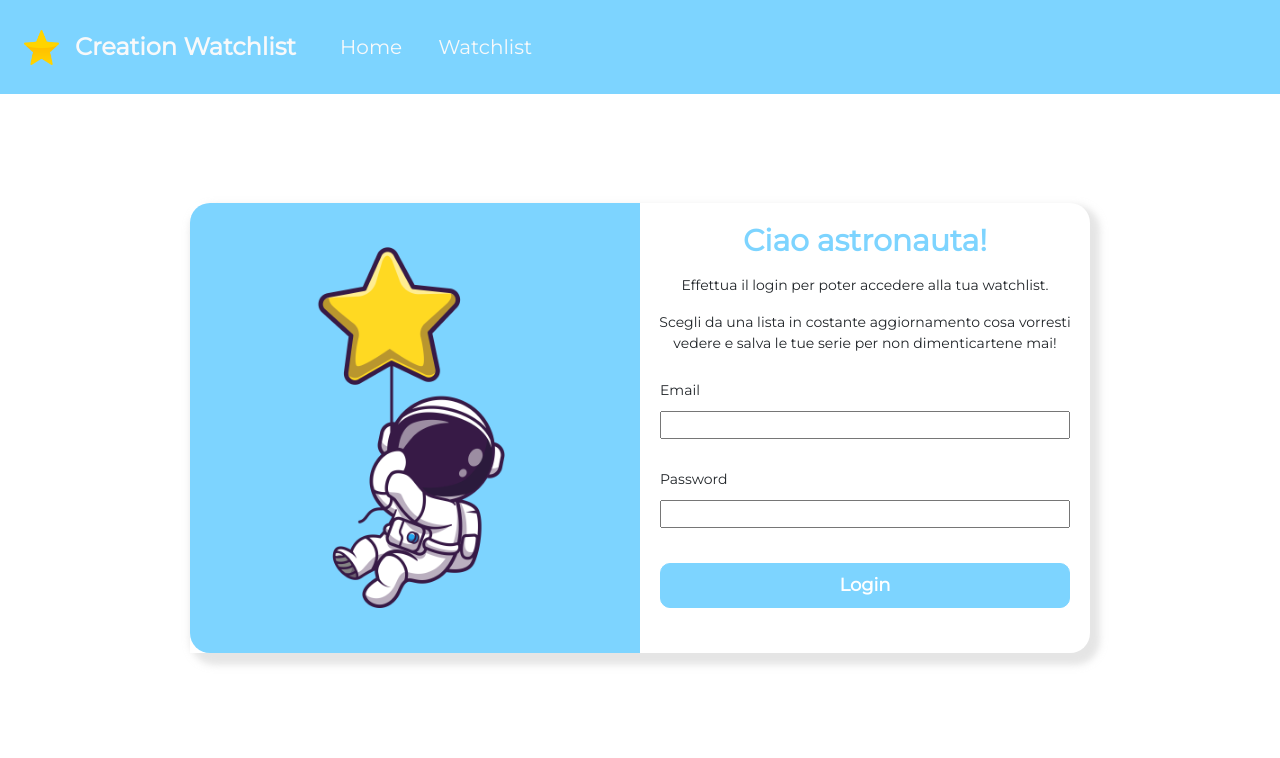
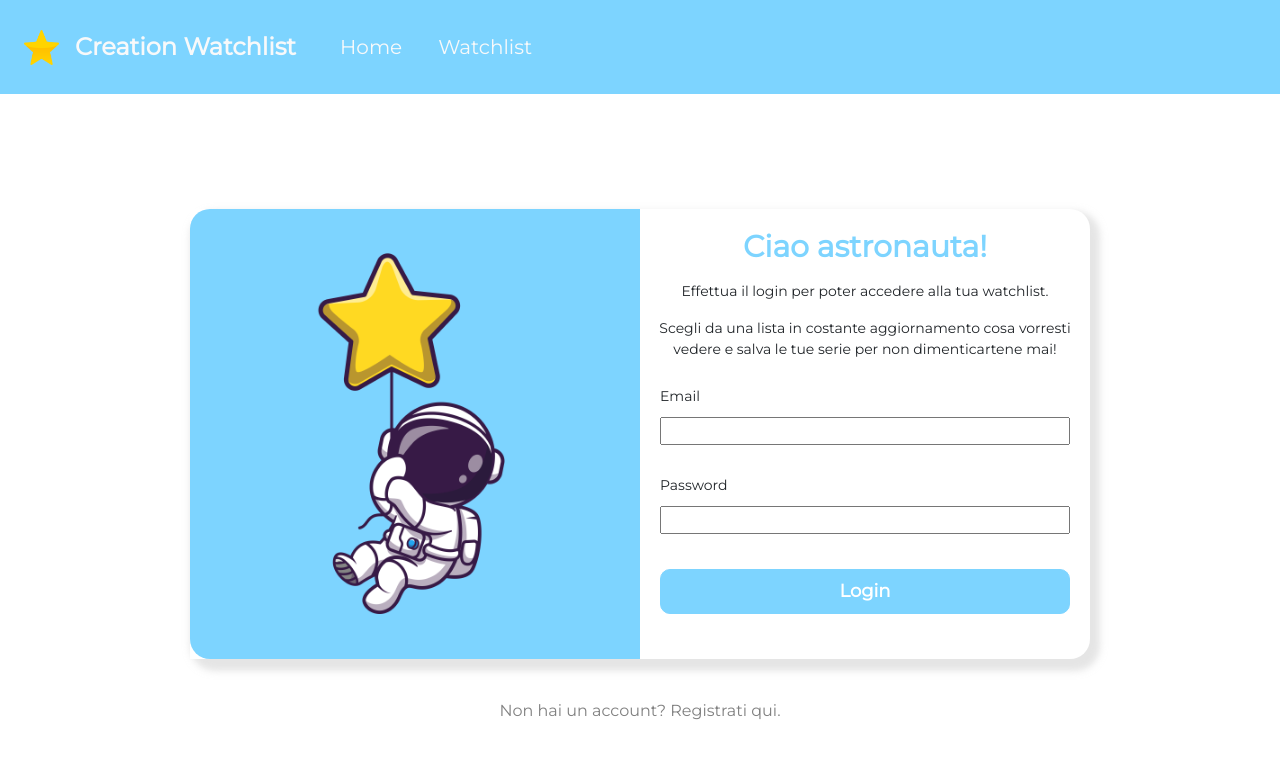
Before and after one commit to Selenejpg/creation_watchlist, a Vue app: page / in a window 1280 px wide. Shown: the top 758 px of the page. Built offline with nearby package versions, Linux system fonts and the light colour scheme.

Commit message:
fixes to login page

```diff
--- a/src/App.vue
+++ b/src/App.vue
@@ -2,19 +2,22 @@
   <div id="app">
     <HeaderComp/>
     <LoginComp/>
+    <FooterComp/>
   </div>
 </template>
 
 <script>
+import HeaderComp from './components/HeaderComp.vue'
 import LoginComp from './components/LoginComp.vue'
-import HeaderComp from './components/HeaderComp.vue'
+import FooterComp from './components/FooterComp.vue'
 import "bootstrap"
 
 export default {
   name: 'App',
   components: {
     HeaderComp,
-    LoginComp
+    LoginComp,
+    FooterComp
   }
 }
 </script>
--- /dev/null
+++ b/src/components/FooterComp.vue
@@ -0,0 +1,34 @@
+<template>
+    <footer>
+        <div>
+            <a href="https://www.youtube.com/watch?v=dQw4w9WgXcQ" target="_blank">Non hai un account? Registrati qui.</a>
+        </div>
+    </footer>
+</template>
+
+<script>
+    export default {
+    //Cambiare il nome con quello del componente creato
+    name: 'FooterComp',
+    }
+</script>
+
+<style scoped lang="scss">
+@import '../sass/breakpoint.scss';
+@import '../sass/variables.scss';
+
+    footer{
+        margin-top: 20px;
+        margin-bottom: 50px;
+        text-align: center;
+        font-size: 14px;
+        @include tablet-min{
+            margin-top: 40px;
+            font-size: 16px;
+        }
+        a{
+            text-decoration: none;
+            color: gray;
+        }
+    }
+</style>
--- a/src/sass/_login.scss
+++ b/src/sass/_login.scss
@@ -4,7 +4,6 @@
 .login-body{
     text-align: center;
     @include tablet-min{
-        height: auto;
         display: flex;
         justify-content: center;
         flex-direction: row;
@@ -15,13 +14,14 @@
     @include tablet-min{
         display: flex;
         border-radius: 20px;
-        margin-top: 8.5%;
+        margin-top: 9%;
         -webkit-box-shadow: 5px 7px 7px 5px rgba(211,211,211,0.6);
         box-shadow: 5px 7px 7px 5px rgba(211,211,211,0.6);
     }
 
     @include laptop-min{
         height: 500px;
+        margin-top: 6%;
     }
 }
 
@@ -60,7 +60,7 @@
 
 .right-container{
     padding: 20px;
-    margin-bottom: 30px;
+
 
     @include tablet-min{
         width: 450px;
```
